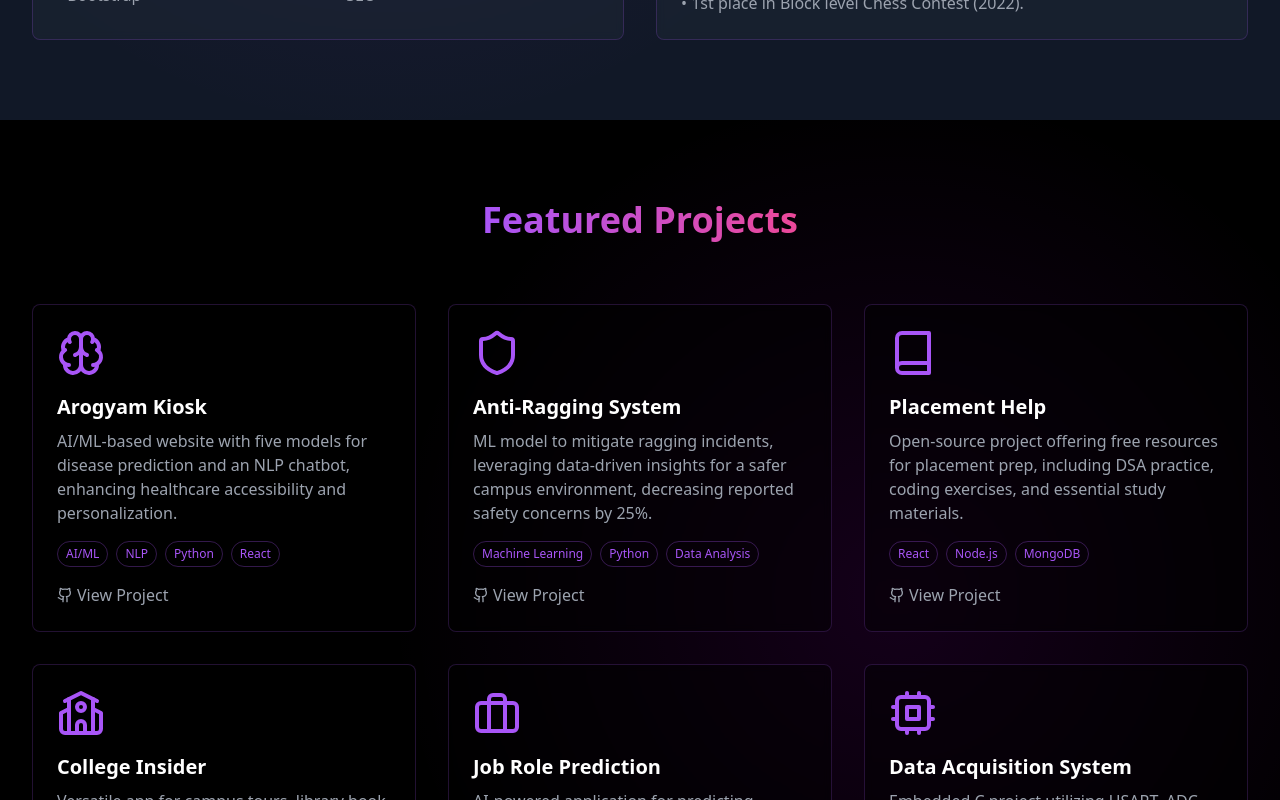
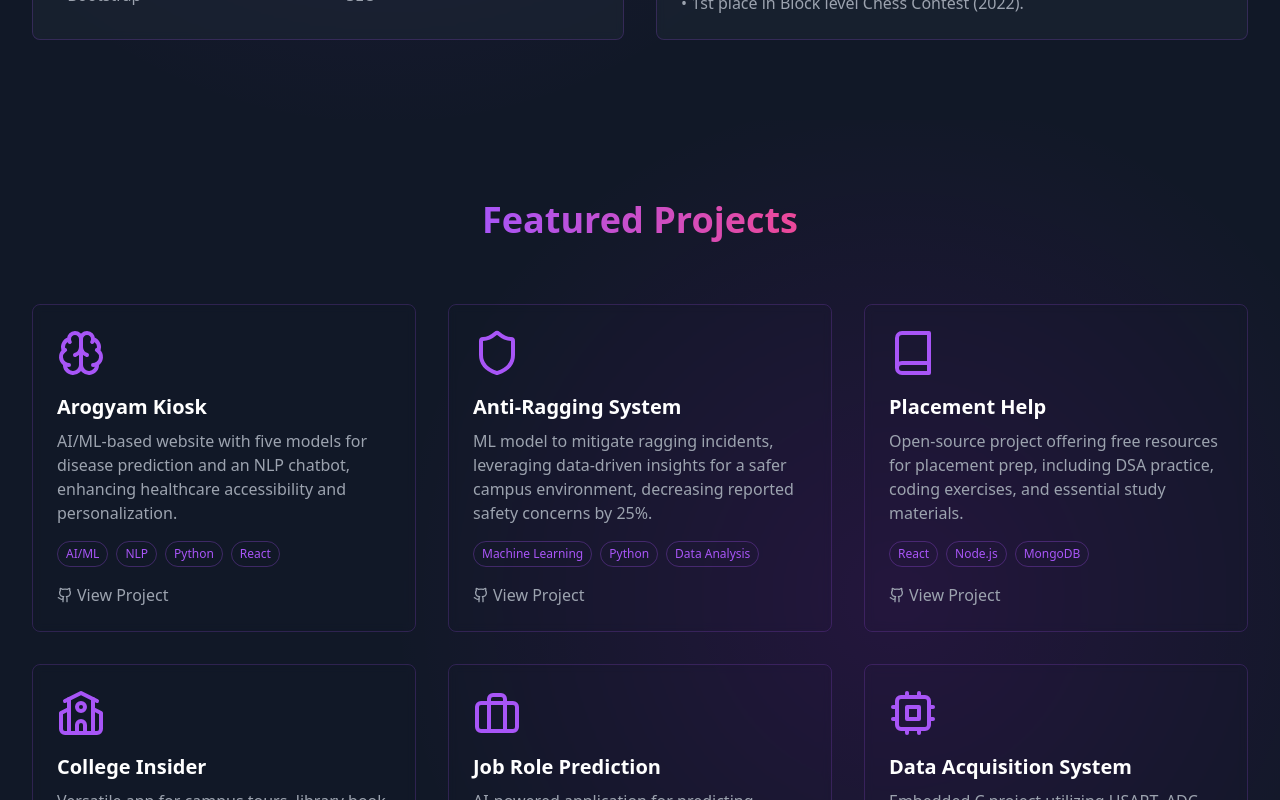
Before and after one commit to Sudhaanshuu/React_Portfolio, a React (Vite) app: page / in a window 1280 px wide. Shown: the part 1680-2480 px from the top of the page. Built offline with nearby package versions, Linux system fonts and the light colour scheme.

Commit message:
Add color

```diff
--- a/src/components/Projects.tsx
+++ b/src/components/Projects.tsx
@@ -59,7 +59,7 @@ const projects: ProjectCardProps[] = [
 
 export default function Projects() {
   return (
-    <section id="projects" className="py-20 bg-black relative">
+    <section id="projects" className="py-20 bg-gray-900 relative">
       <div className="absolute inset-0 bg-[radial-gradient(circle_at_70%_50%,rgba(200,0,255,0.1),transparent_50%)]" />
 
       <div className="max-w-7xl mx-auto px-4 sm:px-6 lg:px-8 relative z-10">
@@ -90,7 +90,7 @@ const ProjectCard: React.FC<ProjectCardProps> = ({
   <motion.div
     whileHover={{ scale: 1.05, boxShadow: '0px 10px 20px rgba(200, 0, 255, 0.3)' }}
     transition={{ type: 'spring', stiffness: 200, damping: 10 }}
-    className="group relative rounded-lg overflow-hidden border border-purple-500/20 bg-black/50 backdrop-blur-sm hover:border-purple-500/40 transition-all duration-300"
+    className="group relative rounded-lg overflow-hidden border border-purple-500/20 text-gray-400 backdrop-blur-sm hover:border-purple-500/40 transition-all duration-300"
   >
     <div className="p-6">
       <div className="text-purple-500 mb-4">{icon}</div>
```
